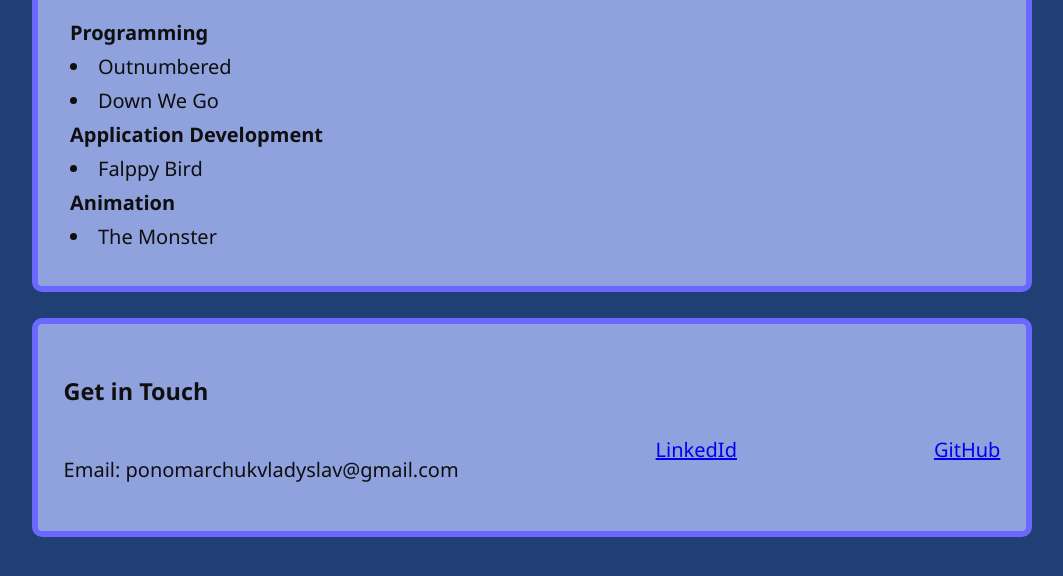
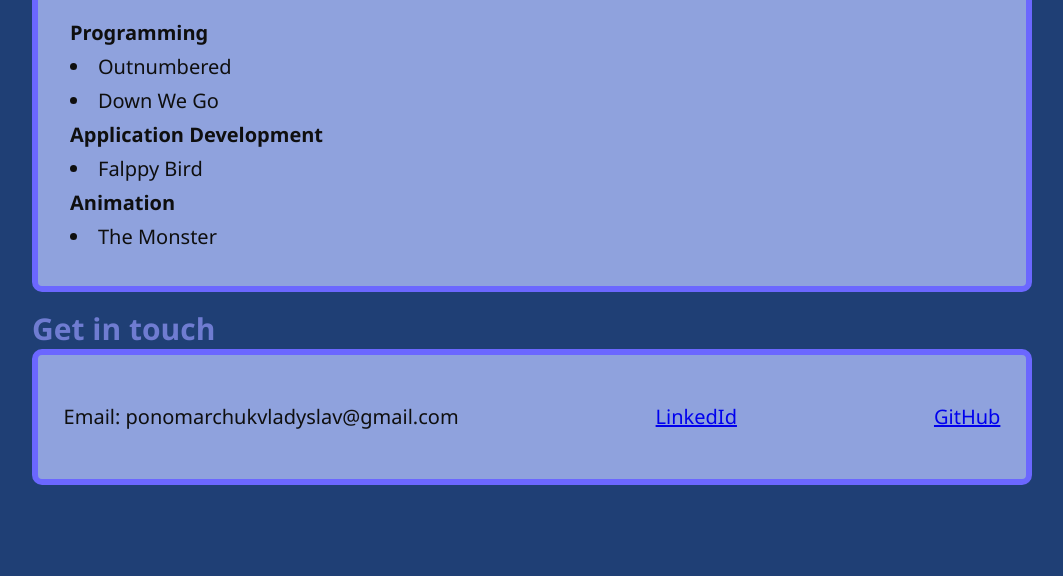
Before and after one commit to ponomarchuk-vladyslav/Portfolio, a plain HTML site: page index.html in a window 1280 px wide. Shown: the part 646-1222 px from the top of the page, without its empty margins (108-1171 px from the left). After the commit the page ends 1177 px from the top, so only its background shows below. Drawn offline with Linux system fonts and the light colour scheme.

Commit message:
MORE IMPROVEMENTS.

```diff
--- a/css/generic-project.css
+++ b/css/generic-project.css
@@ -125,6 +125,7 @@ body form input {
     font-size: 20px;
     padding: 0.5vw;
     margin-top: 1vw;
+    margin-bottom: 1vw;
     border: var(--borderColor) 0.3vw solid;
     border-radius: 0.5vw;
     background-color: var(--containerColor);
--- a/css/index.css
+++ b/css/index.css
@@ -97,7 +97,6 @@ body {
 }
 
 .get-in-touch {
-    margin-top: 2vw;
     font-size: clamp(20px, 2vw, 20px);
     line-height: 1.6;
     border: var(--borderColor) 0.5vw solid;
@@ -110,6 +109,7 @@ body {
 .get-in-touch div {
     display: flex;
     justify-content: space-between;
+    align-items: center;
     gap: 1rem;
     flex-wrap: wrap;
 }
--- a/index.html
+++ b/index.html
@@ -47,9 +47,9 @@
         <li><a href="pages/AnimationProject.html">The Monster</a></li>
       </list>
     </div>
-
+    <br>
+    <h2>Get in touch</h2>
     <div class="get-in-touch">
-      <h3>Get in Touch</h3>
       <div>
         <p>Email: ponomarchukvladyslav@gmail.com</p>
         <a href="https://www.linkedin.com/in/vladyslav-ponomarchuk-a5714b312/">LinkedId</a>
```
